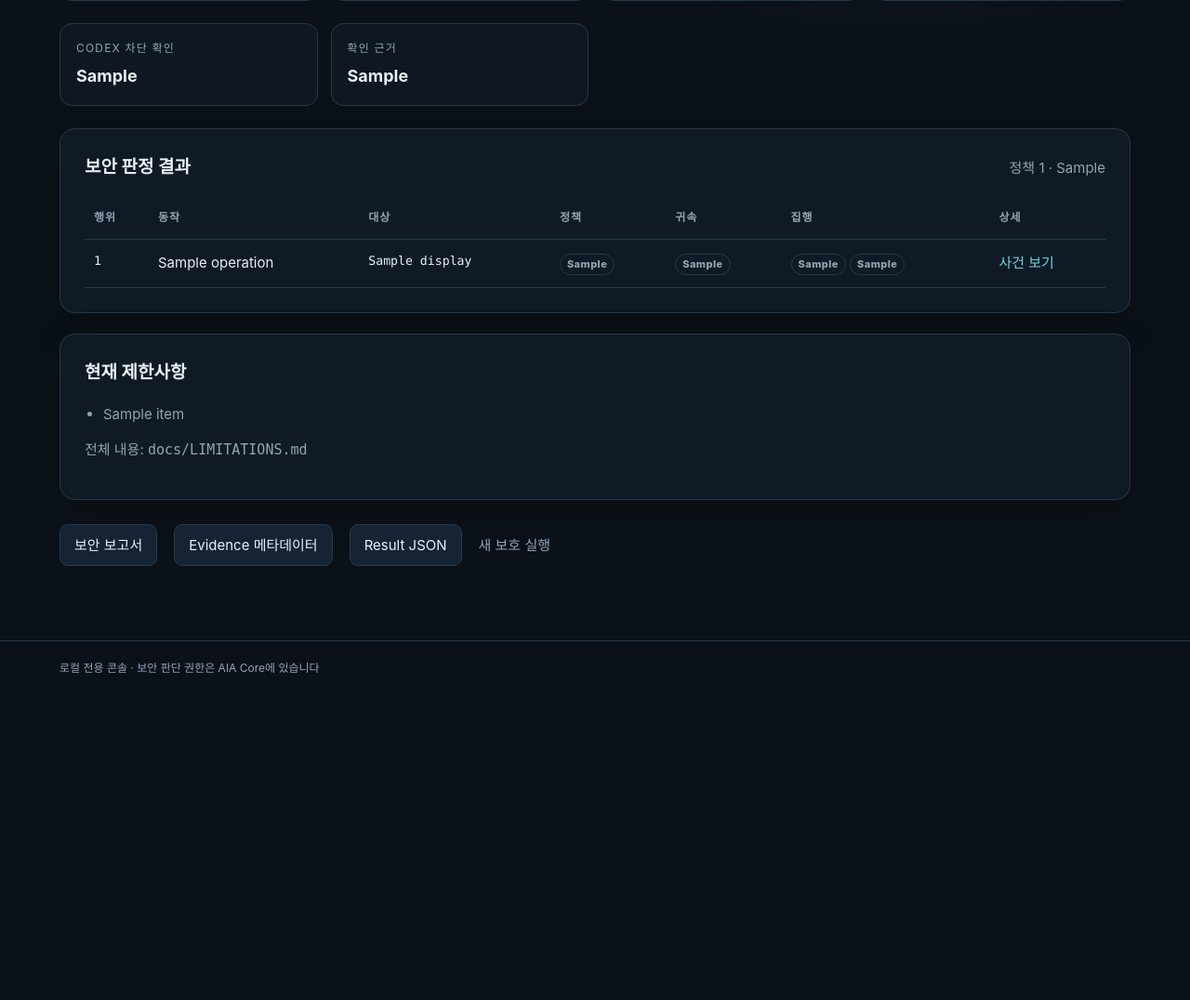
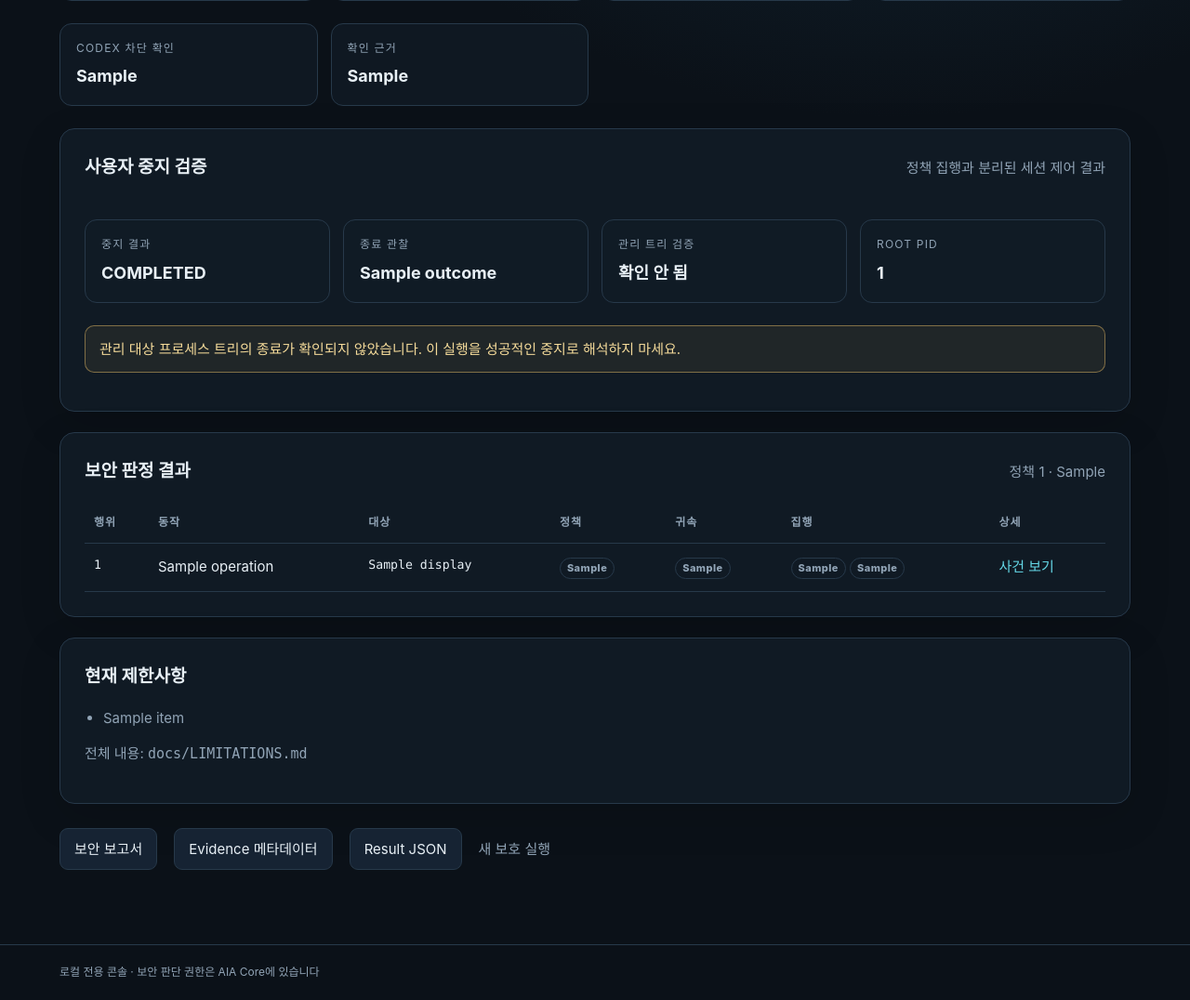
Before and after one commit to youngmin109/AIA, a FastAPI app: template src/aia_web/templates/result.html in a window 1280 px wide. Shown: the part 512-1588 px from the top of the page at 93% size. Before the commit the page ends 1236 px from the top, so only its background shows below. Run offline with FastAPI, Linux system fonts and the light colour scheme; the template is opened without the code that fills it: most values are stand-ins (such as "Sample title", 1, 10 or a date in 2020); some libraries are stand-ins or nearby versions.

Commit message:
feat: show verified user abort result

```diff
--- a/src/aia_web/templates/result.html
+++ b/src/aia_web/templates/result.html
@@ -10,6 +10,7 @@
 </section>
 <section class="metric-grid"><div class="metric"><span>복구</span><strong>{{ result.recovery_status }}</strong></div><div class="metric"><span>무결성</span><strong>{{ result.integrity_status }}</strong></div><div class="metric"><span>Evidence Bundle</span><strong>{{ result.bundle_status }}</strong></div><div class="metric"><span>PostTool 확인</span><strong>{{ result.posttool_event_count }}건</strong></div></section>
 <section class="metric-grid"><div class="metric"><span>Codex 차단 확인</span><strong>{{ result.codex_block_confirmation }}</strong></div>{% if result.codex_block_confirmation_reason %}<div class="metric"><span>확인 근거</span><strong>{{ result.codex_block_confirmation_reason }}</strong></div>{% endif %}</section>
+{% if result.user_abort_termination %}<section class="panel"><div class="panel-heading"><h2>사용자 중지 검증</h2><span class="muted">정책 집행과 분리된 세션 제어 결과</span></div><div class="metric-grid"><div class="metric"><span>중지 결과</span><strong>{{ result.user_abort_termination.status }}</strong></div><div class="metric"><span>종료 관찰</span><strong>{{ result.user_abort_termination.outcome }}</strong></div><div class="metric"><span>관리 트리 검증</span><strong>{{ '확인됨' if result.user_abort_termination.verified_tree_gone else '확인 안 됨' }}</strong></div><div class="metric"><span>Root PID</span><strong>{{ result.user_abort_termination.root_pid }}</strong></div></div>{% if not result.user_abort_termination.verified_tree_gone %}<p class="notice warning">관리 대상 프로세스 트리의 종료가 확인되지 않았습니다. 이 실행을 성공적인 중지로 해석하지 마세요.</p>{% endif %}</section>{% endif %}
 <section class="panel"><div class="panel-heading"><h2>보안 판정 결과</h2><span class="muted">정책 {{ result.policy_id }} · {{ result.policy_version }}</span></div><div class="table-wrap"><table><thead><tr><th>행위</th><th>동작</th><th>대상</th><th>정책</th><th>귀속</th><th>집행</th><th>상세</th></tr></thead><tbody>{% for item in result.actions %}<tr><td class="mono">{{ item.action_id }}</td><td>{{ item.operation }}</td><td class="mono target-cell">{{ item.target.display }}</td><td><span class="badge badge-{{ item.policy_effect|lower }}">{{ item.policy_effect }}</span></td><td><span class="badge badge-{{ item.attribution_class|lower }}">{{ item.attribution_class }}</span></td><td><span class="badge badge-{{ item.enforcement_action|lower }}">{{ item.enforcement_action }}</span> <span class="badge badge-{{ item.execution_result|lower }}">{{ item.execution_result }}</span></td><td>{% if item.incident %}<a href="/runs/{{ session_id }}/incidents/{{ item.action_id }}">사건 보기</a>{% else %}—{% endif %}</td></tr>{% else %}<tr><td colspan="7" class="empty">기록된 행위가 없습니다.</td></tr>{% endfor %}</tbody></table></div></section>
 {% if result.limitations %}<section class="panel"><h2>현재 제한사항</h2><ul class="limitations">{% for item in result.limitations %}<li>{{ item }}</li>{% endfor %}</ul><p class="muted">전체 내용: <code>docs/LIMITATIONS.md</code></p></section>{% endif %}
 <div class="page-actions"><a class="button" href="/runs/{{ session_id }}/report">보안 보고서</a><a class="button" href="/runs/{{ session_id }}/raw-evidence">Evidence 메타데이터</a><a class="button" href="/runs/{{ session_id }}/result.json">Result JSON</a><a class="text-link" href="/">새 보호 실행</a></div>
```
